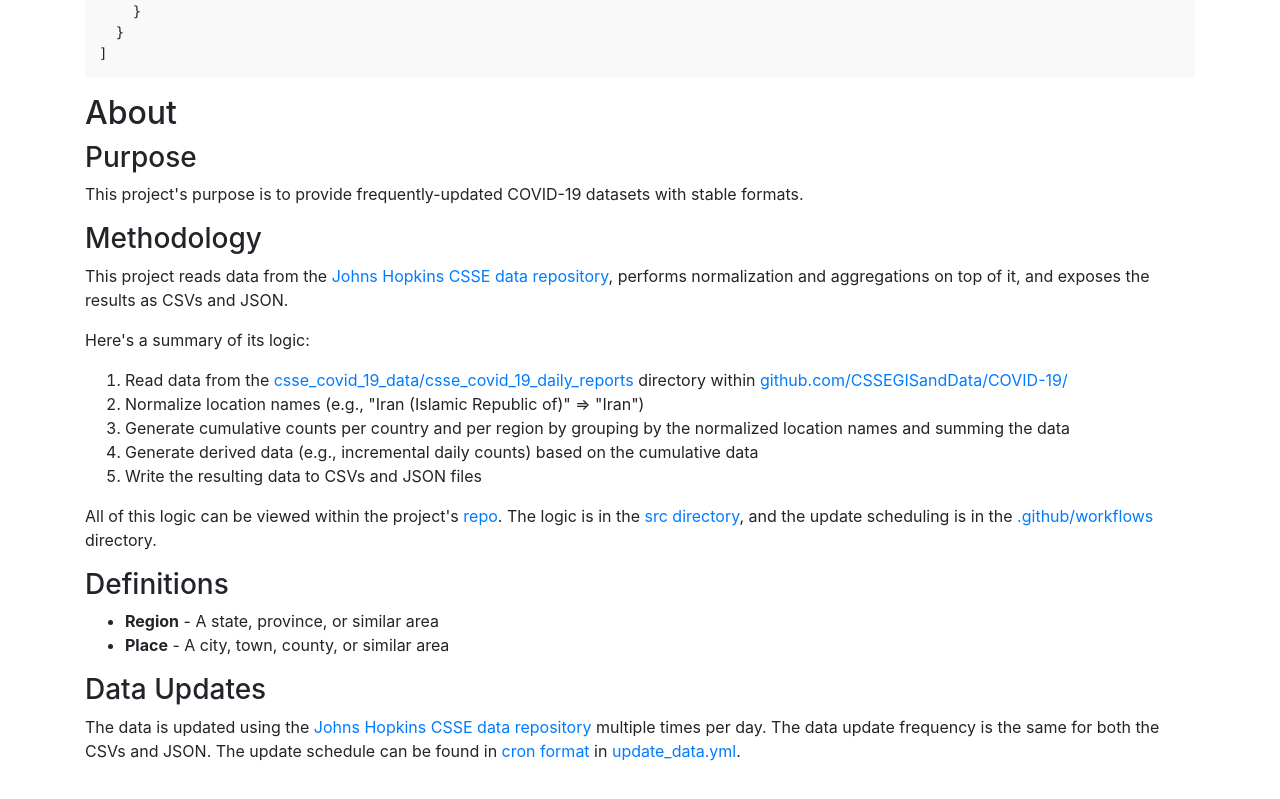
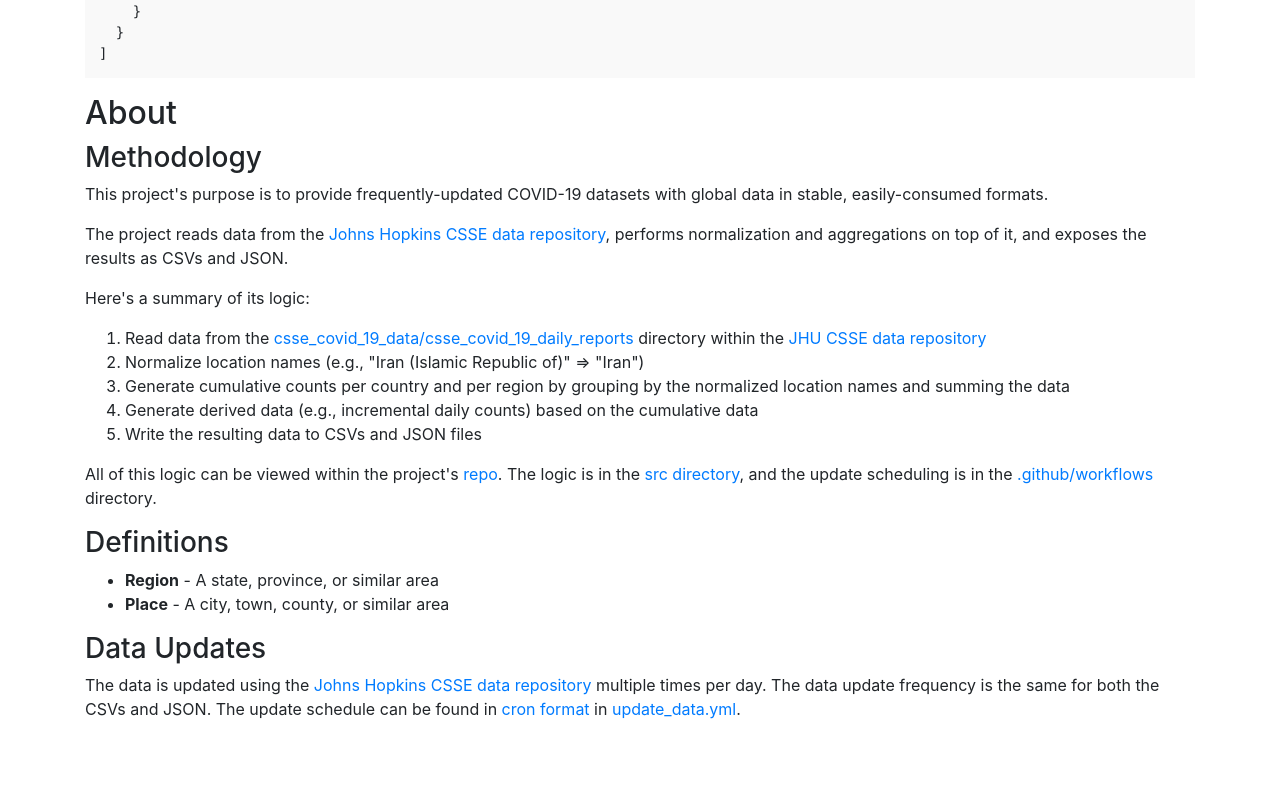
Before and after one commit to coviddata/coviddata, a plain HTML site: page docs/index.html in a window 1280 px wide. Shown: the part 4954-5753 px from the top of the page. After the commit the page ends 5721 px from the top, so only its background shows below. Drawn offline with nearby package versions, Linux system fonts and the light colour scheme.

Commit message:
Add purpose within Methodology section

```diff
--- a/docs/index.html
+++ b/docs/index.html
@@ -213,13 +213,12 @@ Westchester,New York,United States,<span class="hljs-number">0</span>,<span clas
 ]
 </code></pre>
 <h2 id="about">About</h2>
-<h3 id="purpose">Purpose</h3>
-<p>This project&#39;s purpose is to provide frequently-updated COVID-19 datasets with stable formats.</p>
 <h3 id="methodology">Methodology</h3>
-<p>This project reads data from the <a href="https://github.com/CSSEGISandData/COVID-19">Johns Hopkins CSSE data repository</a>, performs normalization and aggregations on top of it, and exposes the results as CSVs and JSON.</p>
+<p>This project&#39;s purpose is to provide frequently-updated COVID-19 datasets with global data in stable, easily-consumed formats.</p>
+<p>The project reads data from the <a href="https://github.com/CSSEGISandData/COVID-19">Johns Hopkins CSSE data repository</a>, performs normalization and aggregations on top of it, and exposes the results as CSVs and JSON.</p>
 <p>Here&#39;s a summary of its logic:</p>
 <ol>
-<li>Read data from the <a href="https://github.com/CSSEGISandData/COVID-19/tree/master/csse_covid_19_data/csse_covid_19_daily_reports">csse_covid_19_data/csse_covid_19_daily_reports</a> directory within <a href="https://github.com/CSSEGISandData/COVID-19">github.com/CSSEGISandData/COVID-19/</a></li>
+<li>Read data from the <a href="https://github.com/CSSEGISandData/COVID-19/tree/master/csse_covid_19_data/csse_covid_19_daily_reports">csse_covid_19_data/csse_covid_19_daily_reports</a> directory within the <a href="https://github.com/CSSEGISandData/COVID-19">JHU CSSE data repository</a></li>
 <li>Normalize location names (e.g., &quot;Iran (Islamic Republic of)&quot; =&gt; &quot;Iran&quot;)</li>
 <li>Generate cumulative counts per country and per region by grouping by the normalized location names and summing the data</li>
 <li>Generate derived data (e.g., incremental daily counts) based on the cumulative data</li>
```
Also changed, not shown: docs/index_content.html (+3 -4 lines), 1 other file.
